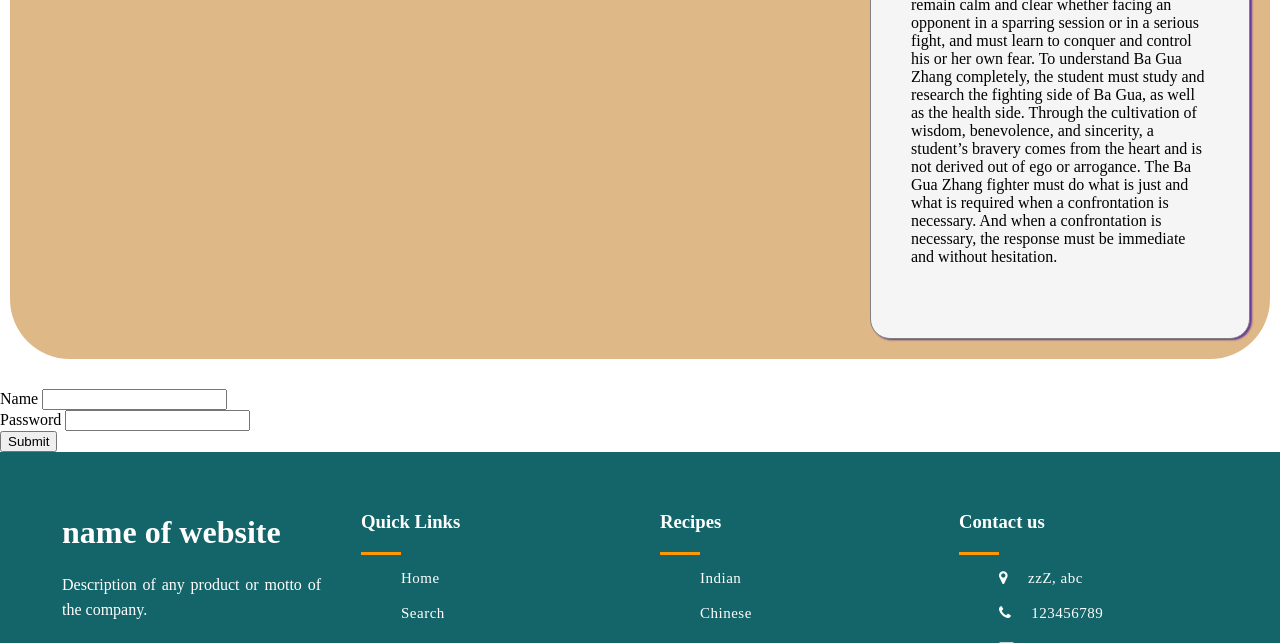
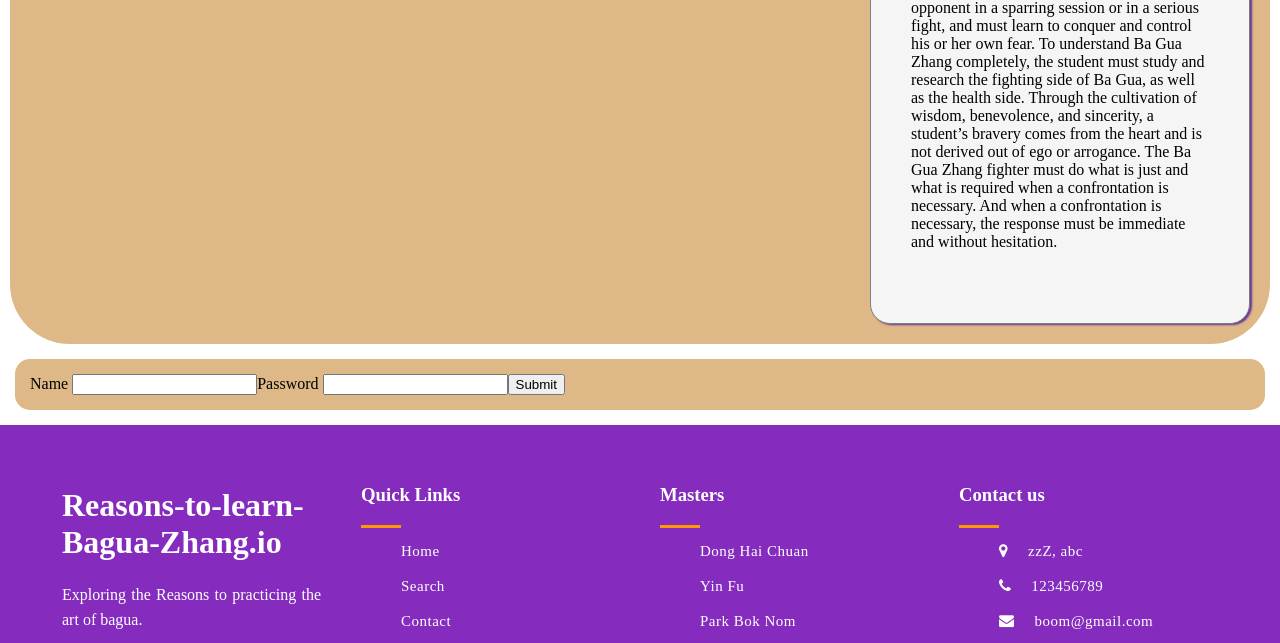
Before and after one commit to cd-vulcan/Reasons-to-Study-Bagua-Zhang, a plain HTML site: page index.html in a window 1280 px wide. Shown: the part 1357-2000 px from the top of the page. Drawn offline with Linux system fonts and the light colour scheme.

Commit message:
styling and html

```diff
--- a/index.html
+++ b/index.html
@@ -55,7 +55,7 @@
                             <img src="images/logos/defense.png" alt="">
                         </div>
 
-                        <div class="subtitle">boom baby spin me round</div>
+                        <div class="subtitle">Learn to Protect thy self and others.</div>
                     </div>
                 </div>
 
@@ -66,7 +66,7 @@
                             <img src="images/logos/health.png" alt="">
                         </div>
 
-                        <div class="subtitle">boom baby spin me round</div>
+                        <div class="subtitle">SEEK a higher Quality of LIFE.</div>
                     </div>
                 </div>
 
@@ -76,7 +76,7 @@
                         <div class="logo-wrapper">
                             <img src="images/logos/mind.png">
                         </div>
-                        <div class="subtitle">boom baby spin me round</div>
+                        <div class="subtitle">DEVELOPE your Charachter and cultivate a mindset to live life to the fullest.</div>
                     </div>
 
                 </div>
@@ -120,7 +120,7 @@
             </p>
     </section>
     <div id="error"></div>
-    <form >        <!-- what is going omn with 'action' when set to "/" (isnt this current page?) -->
+    <form class="form1">        <!-- what is going omn with 'action' when set to "/" (isnt this current page?) -->
         <div>
             <label for="name"> Name </label>
             <input id="name" name= "name" type="text" >
@@ -139,8 +139,8 @@
 
                 <!--  for company name and description -->
                 <div class="footer-items">
-                    <h1>name of website</h1>
-                    <p>Description of any product or motto of the company.</p>
+                    <h1>Reasons-to-learn-Bagua-Zhang.io</h1>
+                    <p>Exploring the Reasons to practicing the art of bagua.</p>
                 </div>
 
                 <!--  for quick links  -->
@@ -166,21 +166,21 @@
 
                 <!--  for some other links -->
                 <div class="footer-items">
-                    <h3>Recipes</h3>
+                    <h3>Masters</h3>
                     <div class="border1"></div>
                     <!--for the underline -->
                     <ul>
                         <a href="#">
-                            <li>Indian</li>
+                            <li>Dong Hai Chuan</li>
                         </a>
                         <a href="#">
-                            <li>Chinese</li>
+                            <li>Yin Fu</li>
                         </a>
                         <a href="#">
-                            <li>Mexican</li>
+                            <li>Park Bok Nom</li>
                         </a>
                         <a href="#">
-                            <li>Italian</li>
+                            <li>lu Tsui Tien</li>
                         </a>
                     </ul>
                 </div>
@@ -206,7 +206,7 @@
 
             <!--   Footer Bottom start  -->
             <div class="footer-bottom">
-                Copyright &copy; whosyourdaddyweb 2021.
+                Copyright &copy; BAGUA-ZHANG 2021.
             </div>
         </div>
 
--- a/styles.css
+++ b/styles.css
@@ -210,7 +210,7 @@ filter: brightness(10%);
     /* margin-top: 4.5%;
     width: 100%; */
     margin-right: 20px;
-    margin: 30px 10px;
+    margin: 15px 10px;
     border-radius: 60px;
 
 
@@ -254,7 +254,7 @@ filter: brightness(10%);
 /* FOOTER */
         .footer {
             width: 100%;
-            background: #146569;
+            background: #852bbd;
             display: block;
          }
 
@@ -462,6 +462,15 @@ filter: brightness(10%);
 
                 grid-template-columns: 1fr 1fr 1fr;
             }
+            .form1 {
+                display: flex;
+                flex-direction: row;
+                background-color: burlywood;
+                border-radius: 15px;
+                padding: 15px;
+                margin-bottom: 10px;
+                margin: 15px 15px;
+            }
 
         }
 
```
